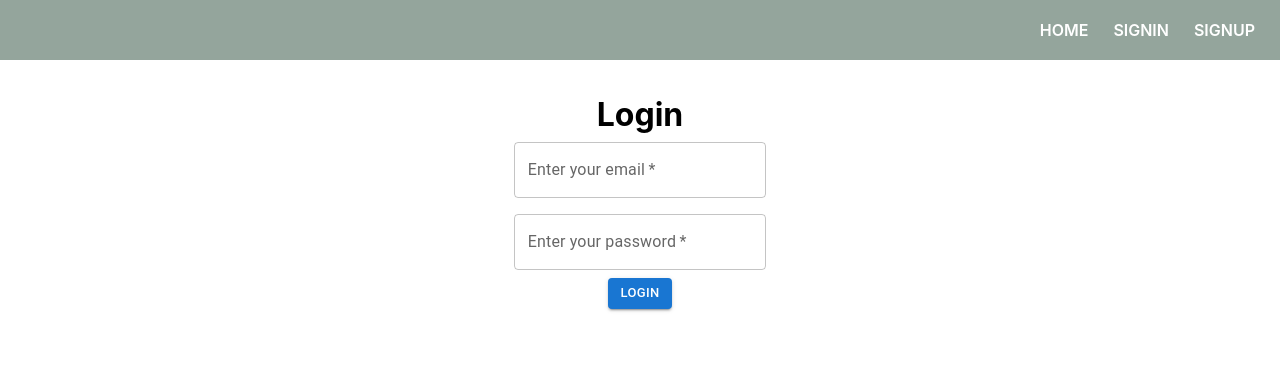
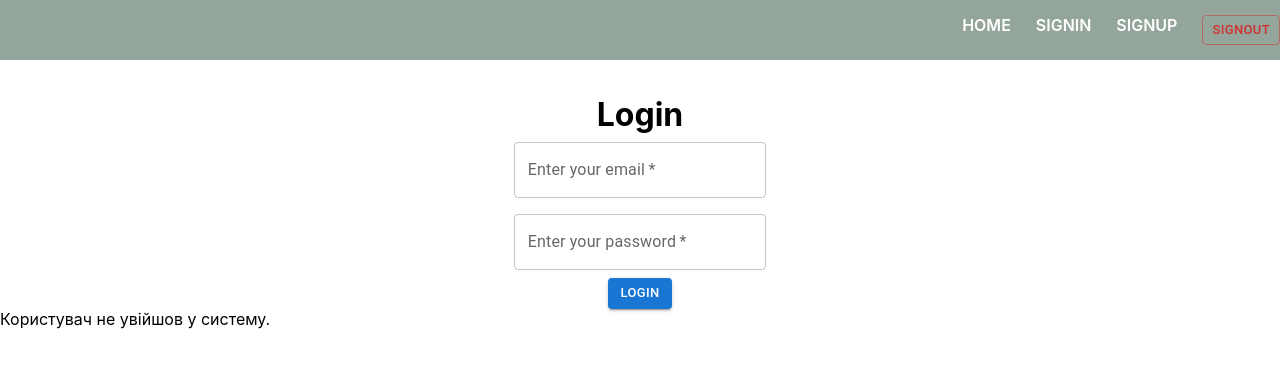
Before and after one commit to Vitalii-Hlushchenko/react-schedule-firebase, a React (Create React App) app: page /signIn in a window 1280 px wide. Shown: the top 368 px of the page. Built offline with nearby package versions, Linux system fonts and the light colour scheme; no server answers.

Commit message:
add react context

```diff
--- a/src/App.js
+++ b/src/App.js
@@ -3,8 +3,10 @@ import { Routes, Route } from 'react-router-dom';
 import SignIn from './components/SignIn';
 import SignUp from './components/SignUp';
 import NavBar from './components/NavBar';
-import AuthOptions from './components/AuthOpt';
-import { SnackbarProvider } from 'notistack';
+import { AuthProvider } from "./context/authContext";
+
+// import AuthOptions from './components/AuthOpt';
+// import { SnackbarProvider } from 'notistack';
 
 // function App() {
 //   return (
@@ -18,11 +20,14 @@ import { SnackbarProvider } from 'notistack';
 const App = () => {
   return (
   <>
-  <NavBar />
-<Routes>
-   <Route path="/signIn" element={ <SignIn />} />
-   <Route path="/signUp" element={<SignUp />} />
-</Routes>
+  <AuthProvider>
+    <NavBar />
+      <Routes>
+
+        <Route path="/signIn" element={ <SignIn />} />
+        <Route path="/signUp" element={<SignUp />} />
+      </Routes>
+</AuthProvider>
 </>
 );
 }
--- a/src/components/NavBar.js
+++ b/src/components/NavBar.js
@@ -1,8 +1,25 @@
+import React from 'react';
 import { NavLink } from 'react-router-dom';
-import { SnackbarProvider } from 'notistack';
+// import { useAuth } from '../context/authContext';
+import Button from '@mui/material/Button';
+import { signOut } from "firebase/auth";
+import { auth } from '../firebase';
+
 
 
 const NavBar = () => {
+
+   // const { authUser , signOut } = useAuth();
+
+   const handleSignOut = () => {
+      signOut(auth)
+        .then(() => {
+         console.log("SignOut done")
+        })
+        .catch((error) => {
+          console.log(error);
+        });
+      };
  return (
  <nav className='nav'>
        <ul className='nav-items'>
@@ -15,6 +32,10 @@ const NavBar = () => {
           <li>
              <NavLink to="/signUp">SignUp</NavLink>
           </li>
+          <li>
+          <Button className="SignOutBtn" variant="outlined" color="error" onClick={handleSignOut} size="small">SignOut</Button>
+
+          </li>
        </ul>
  </nav>
  );
--- a/src/components/SignIn.jsx
+++ b/src/components/SignIn.jsx
@@ -1,25 +1,39 @@
-import { signInWithEmailAndPassword } from "firebase/auth";
+// import { signInWithEmailAndPassword } from "firebase/auth";
 import React, { useState } from "react";
-import { auth } from "../firebase";
+// import { auth } from "../firebase";
 import Box from '@mui/material/Box';
 import TextField from '@mui/material/TextField';
 import Button from '@mui/material/Button';
-import { enqueueSnackbar } from 'notistack'
+import { useAuth } from "../context/authContext";
+
 
 const SignIn = () => {
+  const { signInWithFirebase } = useAuth();
+  const { authUser } = useAuth();
+
   const [email, setEmail] = useState("");
   const [password, setPassword] = useState("");
 
-  const signIn = (e) => {
+  const handlesignIn = (e) => {
     e.preventDefault();
-    signInWithEmailAndPassword(auth, email, password)
+    signInWithFirebase( email, password)
       .then((userCredential) => {
         console.log(userCredential)
-        enqueueSnackbar('sign in successful');
       })
       .catch((error) => {
         console.log(error);
       });
+
+
+
+
+
+
+
+
+
+
+
   };
 
   return (
@@ -32,29 +46,35 @@ const SignIn = () => {
     //   </form>
     // </div>
 
-    <Box  component="form" onSubmit={signIn}
+    <Box  component="form" onSubmit={handlesignIn}
     sx={{'& .MuiTextField-root': { m: 1, width: '25ch' },}} noValidate autoComplete="off">
-      <div class="BoxElement">
+      <div className="BoxElement">
        <h1>Login</h1>
 
       <TextField
           required
           id="outlined-required"
           label="Enter your email"
-          defaultValue="email"
+          // defaultValue="email"
           value={email} onChange={(e) => setEmail(e.target.value)}
         />
         <TextField
           required
           id="outlined-required"
           label="Enter your password"
-          defaultValue="password"
+          // defaultValue="password"
           value={password} onChange={(e) => setPassword(e.target.value)}        />
 
       <Button className="BoxBtn" variant="contained" type="submit" size="small">Login</Button>
 
       </div>
-
+      <div>
+      {authUser ? (
+        <p>Користувач увійшов у систему: {authUser.email}</p>
+      ) : (
+        <p>Користувач не увійшов у систему.</p>
+      )}
+    </div>
 
     </Box>
   );
--- /dev/null
+++ b/src/context/authContext.js
@@ -0,0 +1,38 @@
+import React from 'react';
+import { createContext, useState, useEffect, useContext } from "react";
+import { onAuthStateChanged, signOut } from "firebase/auth";
+import { auth, signInWithEmailAndPassword } from "../firebase"; // Припустимо, що `signInWithEmailAndPassword` є функцією із вашого модуля `../firebase`
+
+const AuthContext = createContext();
+
+export function useAuth() {
+  return useContext(AuthContext);
+}
+
+export function AuthProvider({ children }) {
+  const [authUser, setAuthUser] = useState(null);
+
+  useEffect(() => {
+    const unsubscribe = onAuthStateChanged(auth, (user) => {
+      setAuthUser(user);
+    });
+
+    return () => unsubscribe();
+  }, []);
+
+  function signInWithFirebase(email, password) {
+    return signInWithEmailAndPassword(auth, email, password); // Викликайте відповідну функцію з Firebase Auth для автентифікації
+  }
+
+  const signOutUser = () => {
+    return signOut(auth); // Викликайте відповідну функцію з Firebase Auth для виходу з облікового запису
+  };
+
+  const value = {
+    authUser,
+    signInWithFirebase,
+    signOutUser,
+  };
+
+  return <AuthContext.Provider value={value}>{children}</AuthContext.Provider>;
+}
--- a/src/firebase.js
+++ b/src/firebase.js
@@ -1,6 +1,6 @@
 // Import the functions you need from the SDKs you need
 import { initializeApp } from "firebase/app";
-import { getAuth } from "firebase/auth";
+import { getAuth, signInWithEmailAndPassword, signOut } from "firebase/auth";
 
 // TODO: Add SDKs for Firebase products that you want to use
 // https://firebase.google.com/docs/web/setup#available-libraries
@@ -20,3 +20,4 @@ const app = initializeApp(firebaseConfig);
 
 // Initialize Firebase Authentication and get a reference to the service
 export const auth = getAuth(app);
+export { signInWithEmailAndPassword, signOut }; // Make sure to export the necessary functions.
--- a/src/index.js
+++ b/src/index.js
@@ -4,13 +4,16 @@ import './index.css';
 import App from './App';
 import reportWebVitals from './reportWebVitals';
 import { BrowserRouter } from 'react-router-dom';
+import { AuthProvider } from './context/authContext';
 
 
 const root = ReactDOM.createRoot(document.getElementById('root'));
 root.render(
   <React.StrictMode>
     <BrowserRouter>
-    <App />
+      <AuthProvider>
+        <App />
+      </AuthProvider>
     </BrowserRouter>
   </React.StrictMode>
 );
```
